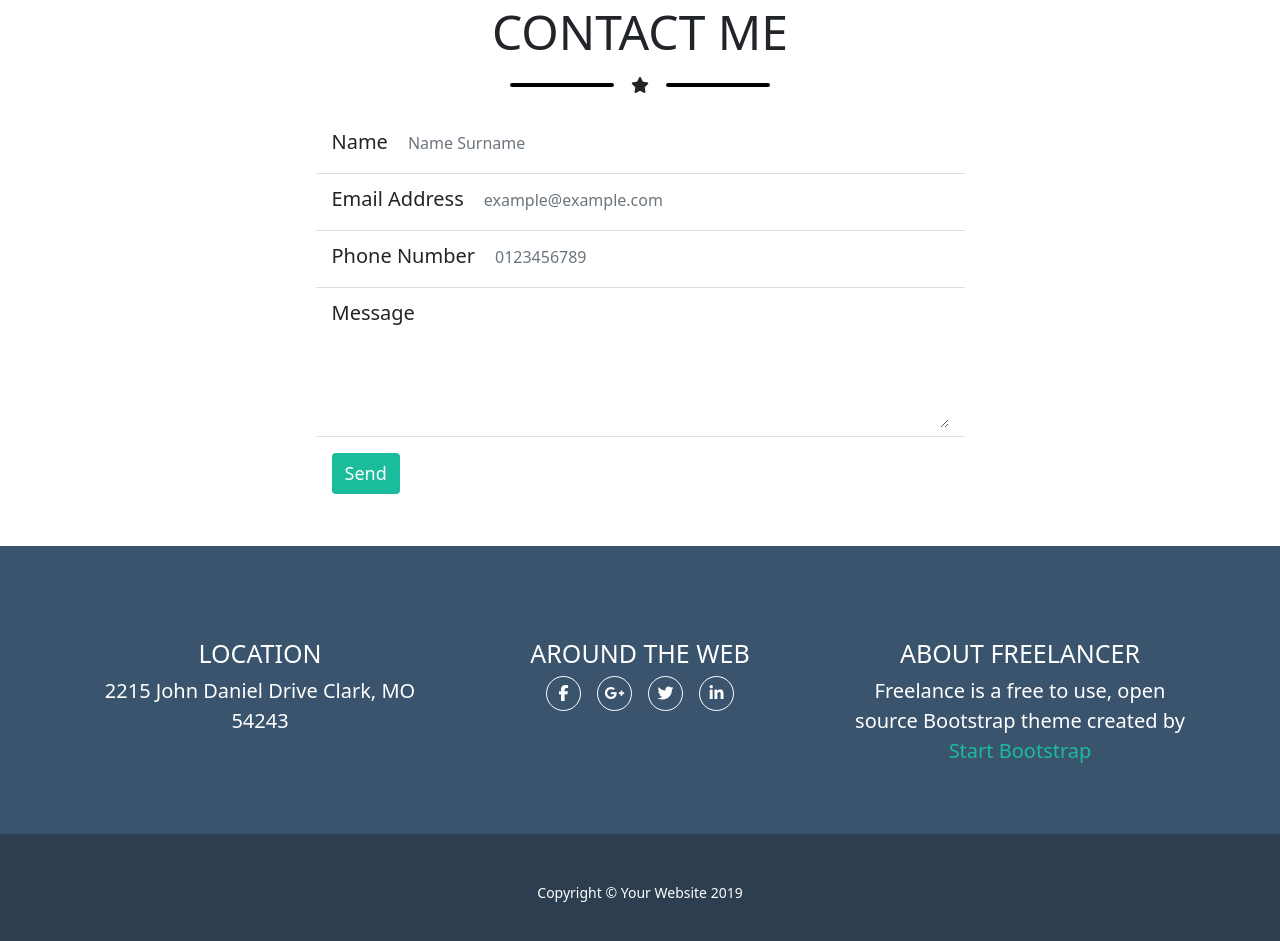
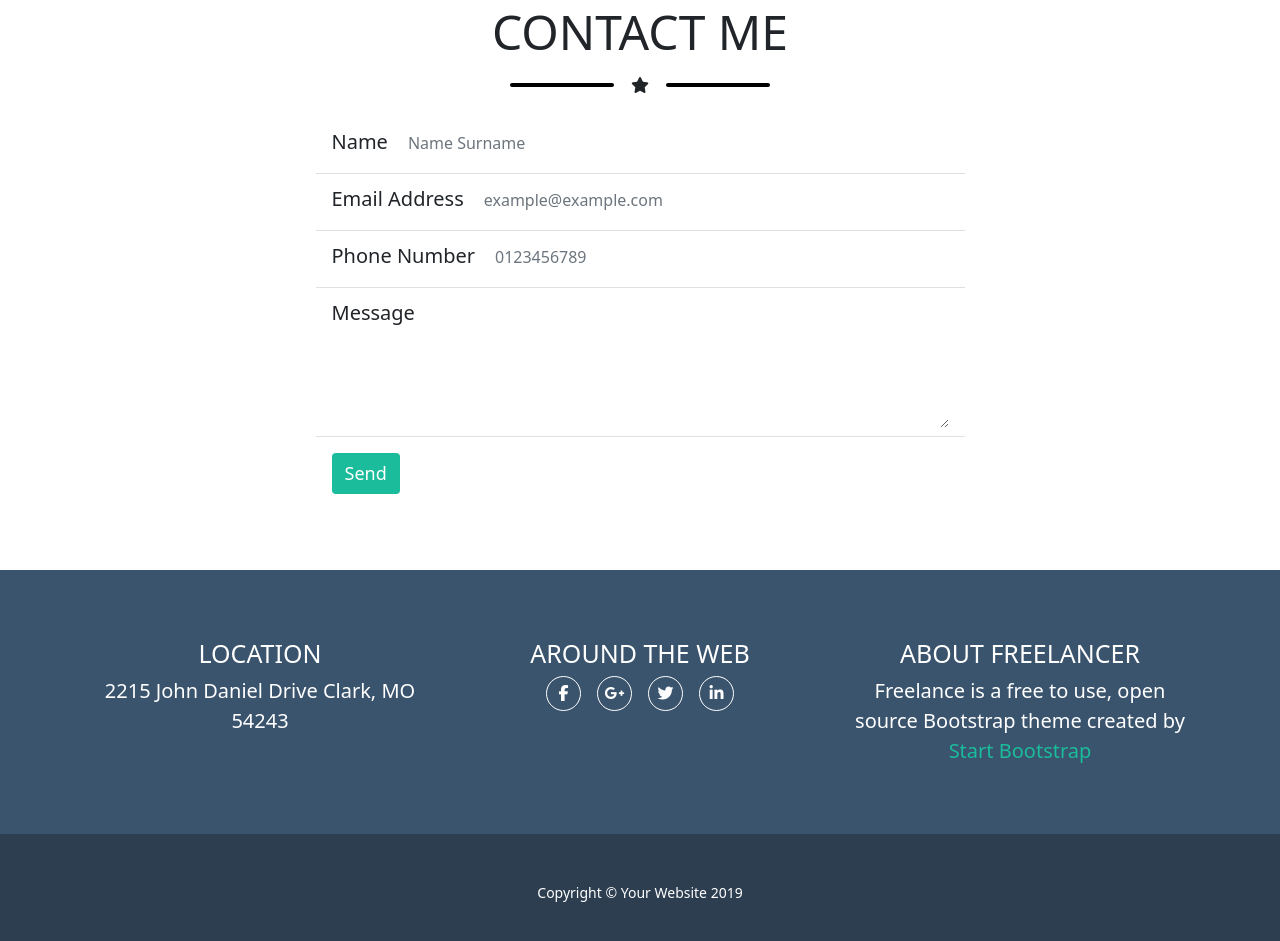
Before and after one commit to spellcry/html-css-bootstrap-freelancer, a plain HTML site: page index.html in a window 1280 px wide. Shown: the part 2077-3018 px from the top of the page. Drawn offline with nearby package versions, Linux system fonts and the light colour scheme.

Commit message:
fix main-footer__info padding top

```diff
--- a/index.html
+++ b/index.html
@@ -183,9 +183,9 @@
 
         <!-- Footer START-->
         <footer class="main-footer text-white">
-            <div class="main-footer__info">
+            <div class="main-footer__info py-6">
                 <div class="container-lg">
-                    <div class="row row-cols-1 row-cols-lg-3 g-4 py-6">
+                    <div class="row row-cols-1 row-cols-lg-3 g-4">
                         <div class="col text-center">
                             <h3 class="fs-7 text-uppercase">Location</h3>
                             <p class="mb-0 fs-5">2215 John Daniel Drive Clark, MO 54243</p>
```
